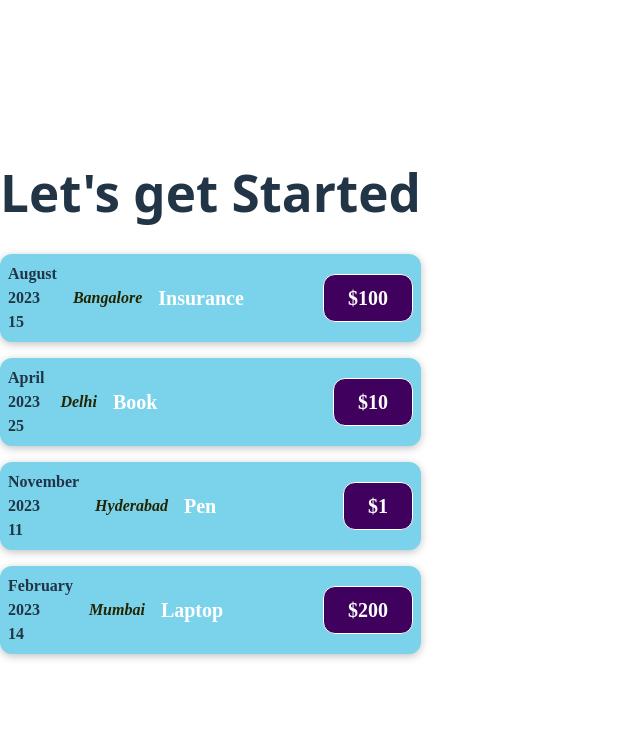
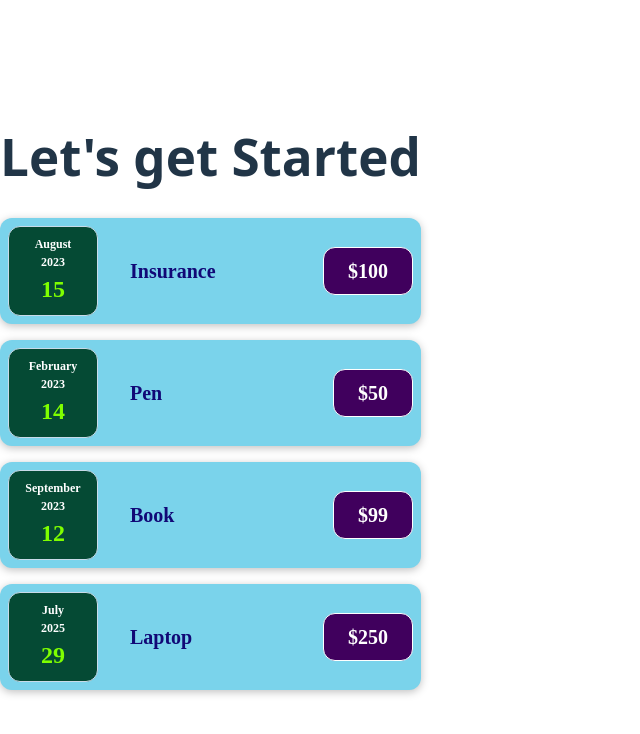
Before and after one commit to Saurabh-yadav07/React-project1, a React (Vite) app: page / in a window 1280 px wide. Shown: the top 734 px of the page, without its empty margins (0-640 px from the left). Built offline with nearby package versions, Linux system fonts and the light colour scheme.

Commit message:
splitted the components for better usability

```diff
--- a/src/App.jsx
+++ b/src/App.jsx
@@ -1,27 +1,16 @@
-import ExpenseItem from "./custom components/ExpenseItem";
-
+import Expenses from "./custom components/Expenses";
+const expenses = [
+  { id: '1', date: new Date(2023, 7, 15), title: 'Insurance', price: 100 },
+  { id: '2', date: new Date(2023, 1, 14), title: "Pen", price: 50 },
+  { id: '3', date: new Date(2023, 8, 12), title: 'Book', price: 99 },
+  {id:'4',date:new Date(2025,6,29),title:'Laptop',price:250}
+]
 function App() {
-  const expenses = [
-    { id: "1", date: new Date(2023, 7, 15), title: "Insurance", price: 100, location:"Bangalore" },
-    { id: "2", date: new Date(2023, 3, 25), title: "Book", price: 10 , location:"Delhi"},
-    { id: "3", date: new Date(2023, 10, 11), title: "Pen", price: 1,location:"Hyderabad" },
-    { id: "4", date: new Date(2023, 1, 14), title: "Laptop", price: 200, location:"Mumbai" },
-  ];
 
   return (
     <div>
       <h1>Let's get Started</h1>
-      {expenses.map((expense, index) => {
-        return (
-          <ExpenseItem
-            key={expense.id}
-            date={expense.date}
-            title={expense.title}
-            price={expense.price}
-            location={expense.location}
-          ></ExpenseItem>
-        );
-      })}
+      <Expenses expenses={expenses}></Expenses>
     </div>
   );
 }
--- /dev/null
+++ b/src/custom components/ExpenseDate.css
@@ -0,0 +1,27 @@
+.expense-date {
+  display: flex;
+  flex-direction: column;
+  width: 5.5rem;
+  height: 5.5rem;
+  border: 1px solid #c8dbe9;
+  background-color: #054a34;
+  color: white;
+  border-radius: 12px;
+  align-items: center;
+  justify-content: center;
+}
+
+.expense-date__month {
+  font-size: 0.75rem;
+  font-weight: bold;
+}
+
+.expense-date__year {
+  font-size: 0.75rem;
+}
+
+.expense-date__day {
+  font-size: 1.5rem;
+  font-weight: bold;
+  color: chartreuse;
+}
--- /dev/null
+++ b/src/custom components/ExpenseDate.jsx
@@ -0,0 +1,15 @@
+import "./ExpenseDate.css";
+const months = ['January', 'February', 'March', 'April', 'May', 'June', 'July', 'August', 'September', 'October', 'November', 'December'];
+function ExpenseDate(props) {
+   const month = props.date.getMonth();
+  const year = props.date.getFullYear();
+  const date = props.date.getDate().toString().padStart(2,"0");
+  return (
+      <div className="expense-date">
+        <div className="expense-date__month">{months[month]}</div>
+        <div className="expense-date__year">{year}</div>
+        <div className="expense-date__day">{date}</div>
+      </div>
+  )
+}
+export default ExpenseDate;
--- a/src/custom components/ExpenseItem.css
+++ b/src/custom components/ExpenseItem.css
@@ -29,11 +29,11 @@
 }
 
 .expense-item h2 {
-  color: #3a3a3a;
+
   font-size: 1rem;
   flex: 1;
   margin: 0 1rem;
-  color: white;
+  color: rgb(17, 8, 118);
 }
 
 .expense-item__price {
--- a/src/custom components/ExpenseItem.jsx
+++ b/src/custom components/ExpenseItem.jsx
@@ -1,18 +1,11 @@
 
 import "./ExpenseItem.css";
-const months = ['January', 'February', 'March', 'April', 'May', 'June', 'July', 'August', 'September', 'October', 'November', 'December'];
+import ExpenseDate from "./ExpenseDate";
 function ExpenseItem(props) {
-   const month = props.date.getMonth();
-  const year = props.date.getFullYear();
-  const date = props.date.getDate().toString().padStart(2,"0");
+
   return (
     <div className="expense-item">
-      <div>
-        <div>{months[month]}</div>
-        <div>{year}</div>
-        <div>{date}</div>
-      </div>
-
+        <ExpenseDate date={props.date}/>
       <div className="expense-item__location">{props.location}</div>
       <div className="expense-item__description">
         <h2>{props.title}</h2>
--- /dev/null
+++ b/src/custom components/Expenses.css
@@ -0,0 +1,9 @@
+.expenses {
+  padding: 1rem;
+  background-color: rgb(31, 31, 31);
+  margin: 2rem auto;
+  width: 50rem;
+  max-width: 95%;
+  border-radius: 12px;
+  box-shadow: 0 1px 8px rgba(0, 0, 0, 0.25);
+}
--- /dev/null
+++ b/src/custom components/Expenses.jsx
@@ -0,0 +1,18 @@
+import "./Expenses.css";
+import ExpenseItem from "./ExpenseItem";
+function Expenses(props) {
+
+  return (
+    props.expenses.map((expense) => {
+      return (
+        <ExpenseItem
+          key={expense.id}
+          date={expense.date}
+          title={expense.title}
+          price={expense.price}
+          ></ExpenseItem>
+      );
+    })
+  )
+}
+export default Expenses;
```
